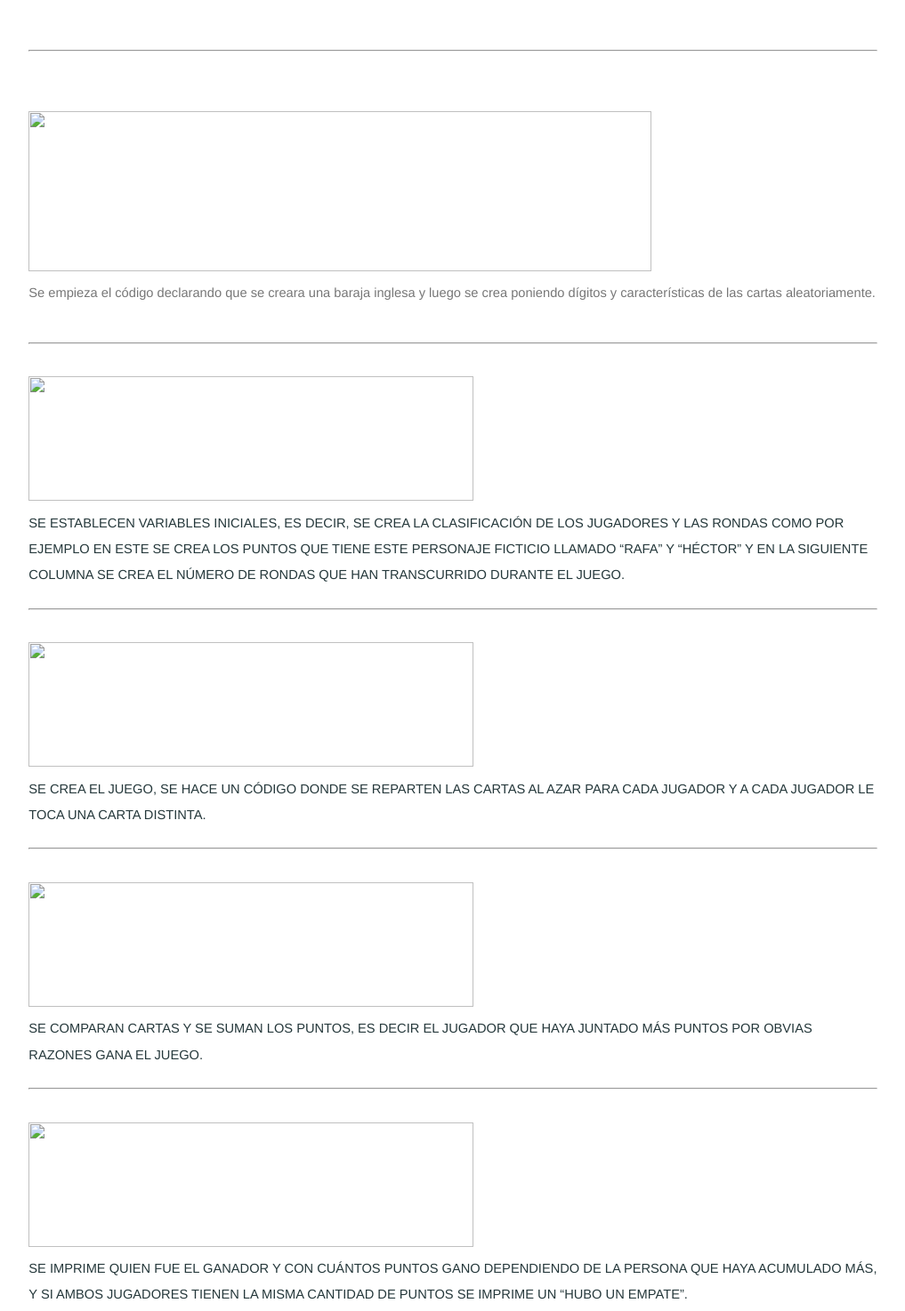
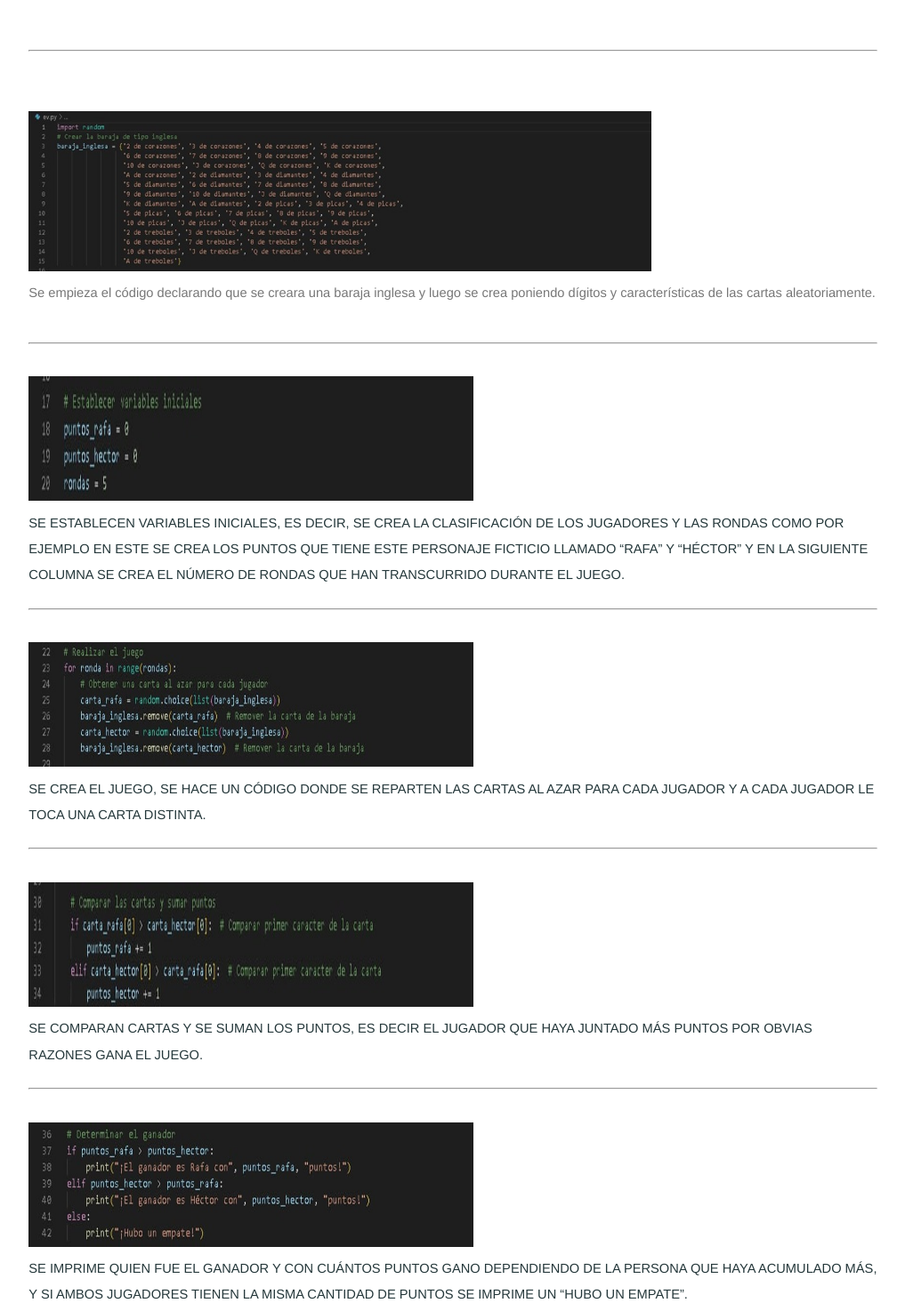
Before and after one commit to gourub/PIA, a plain HTML site: page ipoo.html in a window 1280 px wide. Shown: the part 312-1786 px from the top of the page at 89% size, without its empty margins (131-1148 px from the left). Drawn offline with Linux system fonts and the light colour scheme; a web font is replaced by a local one.

Commit message:
Update ipoo.html

```diff
--- a/ipoo.html
+++ b/ipoo.html
@@ -36,39 +36,39 @@
 							<div class="row 50% uniform">
 
 								<h4></h4>
-						<p><span class="image left"><img src="imagenes/1.jfif" alt="" width="700" height="180"></span>
+						<p><span class="image left"><img src="1.jfif" alt="" width="700" height="180"></span>
 							<br>
 							Se empieza el código declarando que se creara una baraja inglesa y luego se crea poniendo dígitos y características de las cartas aleatoriamente.
 						</p>
 						<header>
 							<hr>
 							<br>
-                        <p><span class="image left"><img src="imagenes/2.jfif" alt="" width="500" height="140"></span>
+                        <p><span class="image left"><img src="2.jfif" alt="" width="500" height="140"></span>
 								<br>
 								Se establecen variables iniciales, es decir, se crea la clasificación de los jugadores y las rondas como por ejemplo en este se crea los
 								puntos que tiene este personaje ficticio llamado “Rafa” y “Héctor” y en la siguiente columna se crea el número de rondas que han transcurrido durante el juego.
 						</p>
 						<hr>
 						<br>
-						<p><span class="image left"><img src="imagenes/3.jfif" alt="" width="500" height="140"></span>
+						<p><span class="image left"><img src="3.jfif" alt="" width="500" height="140"></span>
 							<br>
 							Se crea el juego, se hace un código donde se reparten las cartas al azar para cada jugador y a cada jugador le toca una carta distinta.
                      </p>
 					<hr>
 					<br>
-					<p><span class="image left"><img src="imagenes/4.jfif" alt="" width="500" height="140"></span>
+					<p><span class="image left"><img src="4.jfif" alt="" width="500" height="140"></span>
 						<br>
 						Se comparan cartas y se suman los puntos, es decir el jugador que haya juntado más puntos por obvias razones gana el juego.
                    </p>
 				<hr>
 				<br>
-				<p><span class="image left"><img src="imagenes/5.jfif" alt="" width="500" height="140"></span>
+				<p><span class="image left"><img src="5.jfif" alt="" width="500" height="140"></span>
 					<br>
 					Se imprime quien fue el ganador y con cuántos puntos gano dependiendo de la persona que haya acumulado más, y si ambos jugadores tienen la misma cantidad de puntos se imprime un “Hubo un empate”.
                     </p>
 			<hr>
 			<br>
-			<p><span class="image left"><img src="imagenes/6.jfif" alt="" width="500" height="140"></span>
+			<p><span class="image left"><img src="6.jfif" alt="" width="500" height="140"></span>
 				<br>
 				Este es el resultado del codigo realizado
 		<hr>
```
